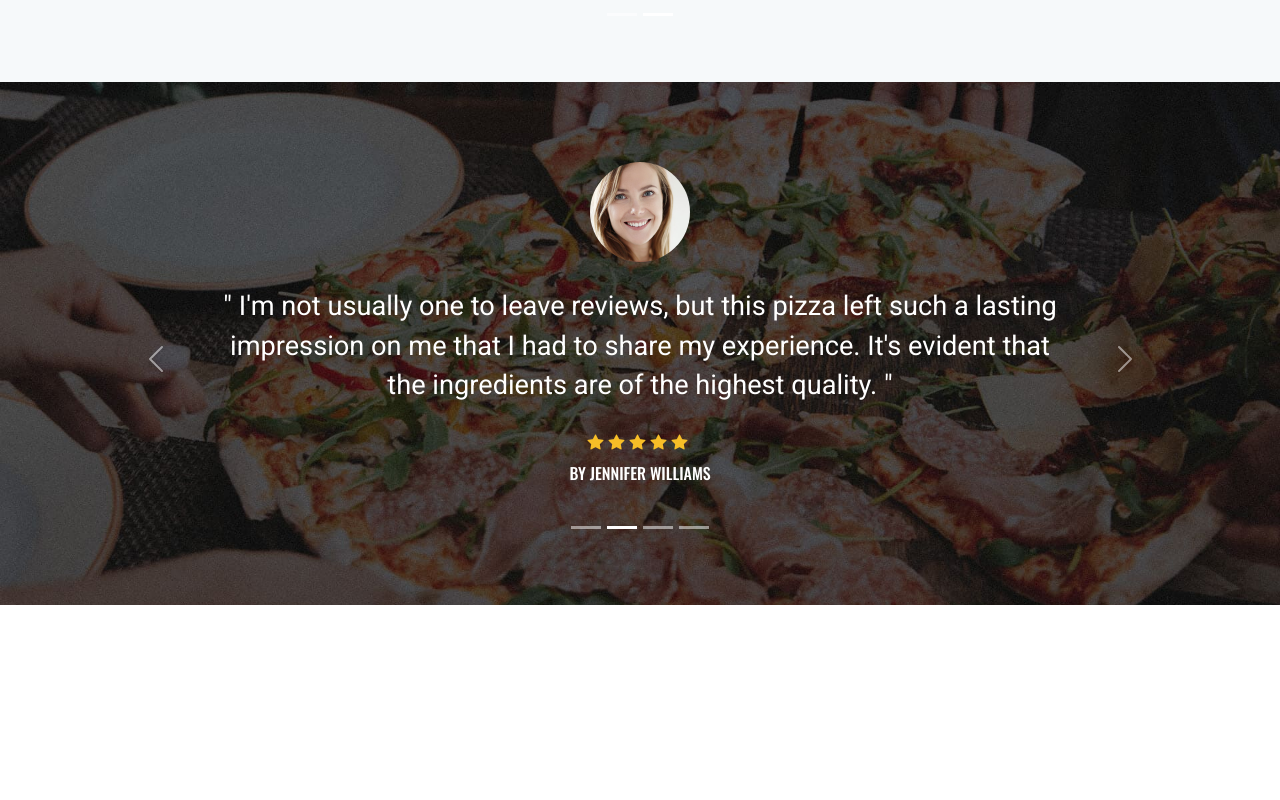
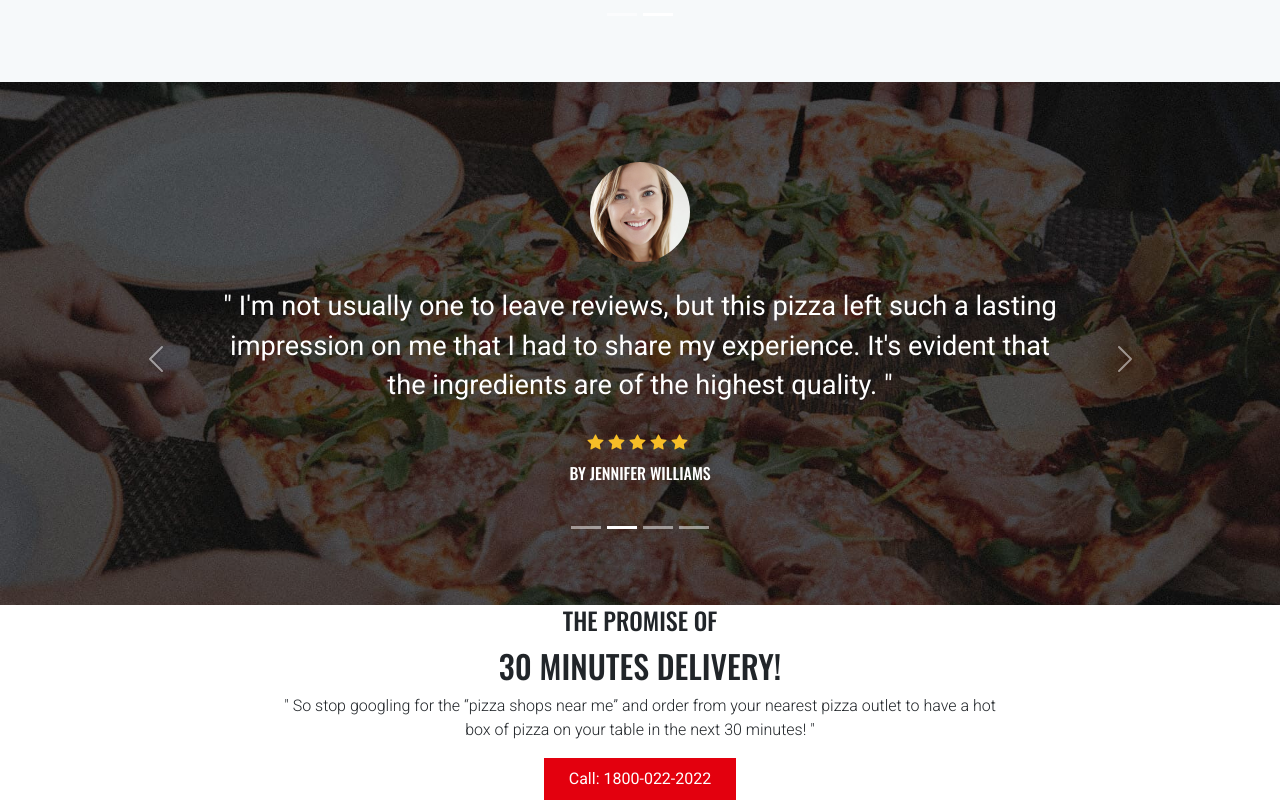
Before and after one commit to Raajesh3108/React-FoodDelivery-App, a React (Create React App) app: page / in a window 1280 px wide. Shown: the part 5885-6685 px from the top of the page. Before the commit the page ends 6490 px from the top, so only its background shows below. Built offline with nearby package versions, Linux system fonts and the light colour scheme.

Commit message:
React food contact section

```diff
--- a/src/pages/Home/Home.js
+++ b/src/pages/Home/Home.js
@@ -7,6 +7,7 @@ import Section3 from './Section3';
 import Section4 from './Section4';
 import Section5 from './Section5';
 import Section6 from './Section6';
+import Section7 from './Section7';
 
 const Home = () => {
   return (
@@ -30,6 +31,9 @@ const Home = () => {
         {/* Home Section Blog */}
         <Section6 />
 
+        {/* Home Section Contact */}
+        <Section7 />
+
       </Layout>
     </>
   );
--- /dev/null
+++ b/src/pages/Home/Section7.js
@@ -0,0 +1,26 @@
+import React from "react";
+import { Container, Row, Col } from "react-bootstrap";
+import { Link } from "react-router-dom";
+
+function Section7() {
+  return (
+    <section className="contact_section">
+      <Container>
+        <Row className="justify-content-center">
+          <Col sm={8} className="text-center">
+            <h4>The Promise of</h4>
+            <h2>30 Minutes Delivery!</h2>
+            <p>
+            " So stop googling for the “pizza shops near me” and order from your nearest pizza outlet to have a hot box of pizza on your table in the next 30 minutes! "
+            </p>
+            <Link to="/" className="btn btn_red px-4 py-2 rounded-0">
+              Call: 1800-022-2022
+            </Link>
+          </Col>
+        </Row>
+      </Container>
+    </section>
+  );
+}
+
+export default Section7;
```
